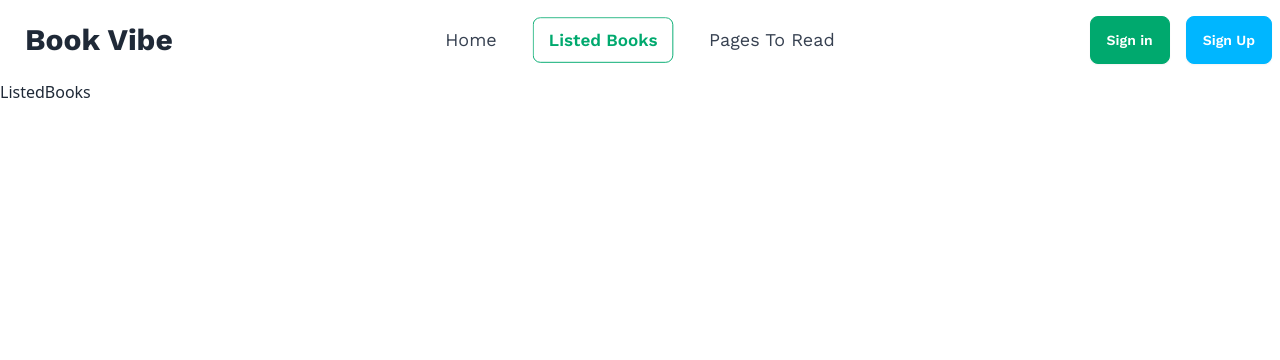
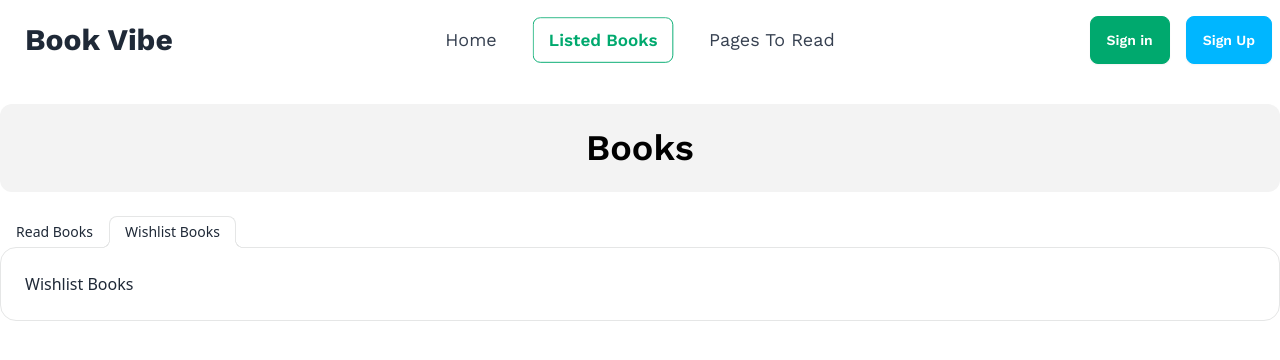
Before and after one commit to efaaz/book-vibe, a React (Vite) app: page /ListedBooks in a window 1280 px wide. Shown: the top 360 px of the page. Built offline with nearby package versions, Linux system fonts and the light colour scheme.

Commit message:
tab feature added in listed books section

```diff
--- a/src/Component/Home/Home.jsx
+++ b/src/Component/Home/Home.jsx
@@ -11,7 +11,7 @@ function Home() {
       <h1 className="text-4xl font-bold text-center mb-4 mt-8 playfair">
         Book
       </h1>
-      <div className="container mx-auto grid lg:grid-cols-3 grid-cols-1 lg:justify-between lg:gap-y-4">
+      <div className="container mx-auto grid lg:grid-cols-3 grid-cols-1 lg:justify-between gap-y-4">
         {user.map((book, idx) => (
           <Book key={idx} data={book} />
         ))}
--- a/src/Component/ListedBooks/ListedBooks.jsx
+++ b/src/Component/ListedBooks/ListedBooks.jsx
@@ -1,10 +1,43 @@
-import React, { useContext } from 'react'
-
+import React, { useContext } from "react";
 
 function ListedBooks() {
   return (
-    <div className='container mx-auto'>ListedBooks</div>
-  )
+    <div className="container mx-auto my-6">
+      <div className="bg-[#1313130D] p-6 text-center rounded-xl text-black font-semibold text-4xl work">
+        Books
+      </div>
+      <div role="tablist" className="tabs tabs-lifted mt-6">
+        <input
+          type="radio"
+          name="my_tabs_2"
+          role="tab"
+          className="tab"
+          aria-label="Read Books"
+        />
+        <div
+          role="tabpanel"
+          className="tab-content bg-base-100 border-base-300 rounded-box p-6"
+        >
+          Read Books
+        </div>
+
+        <input
+          type="radio"
+          name="my_tabs_2"
+          role="tab"
+          className="tab"
+          aria-label="Wishlist Books"
+          checked
+        />
+        <div
+          role="tabpanel"
+          className="tab-content bg-base-100 border-base-300 rounded-box p-6"
+        >
+          Wishlist Books
+        </div>
+      </div>
+    </div>
+  );
 }
 
-export default ListedBooks
+export default ListedBooks;
```
